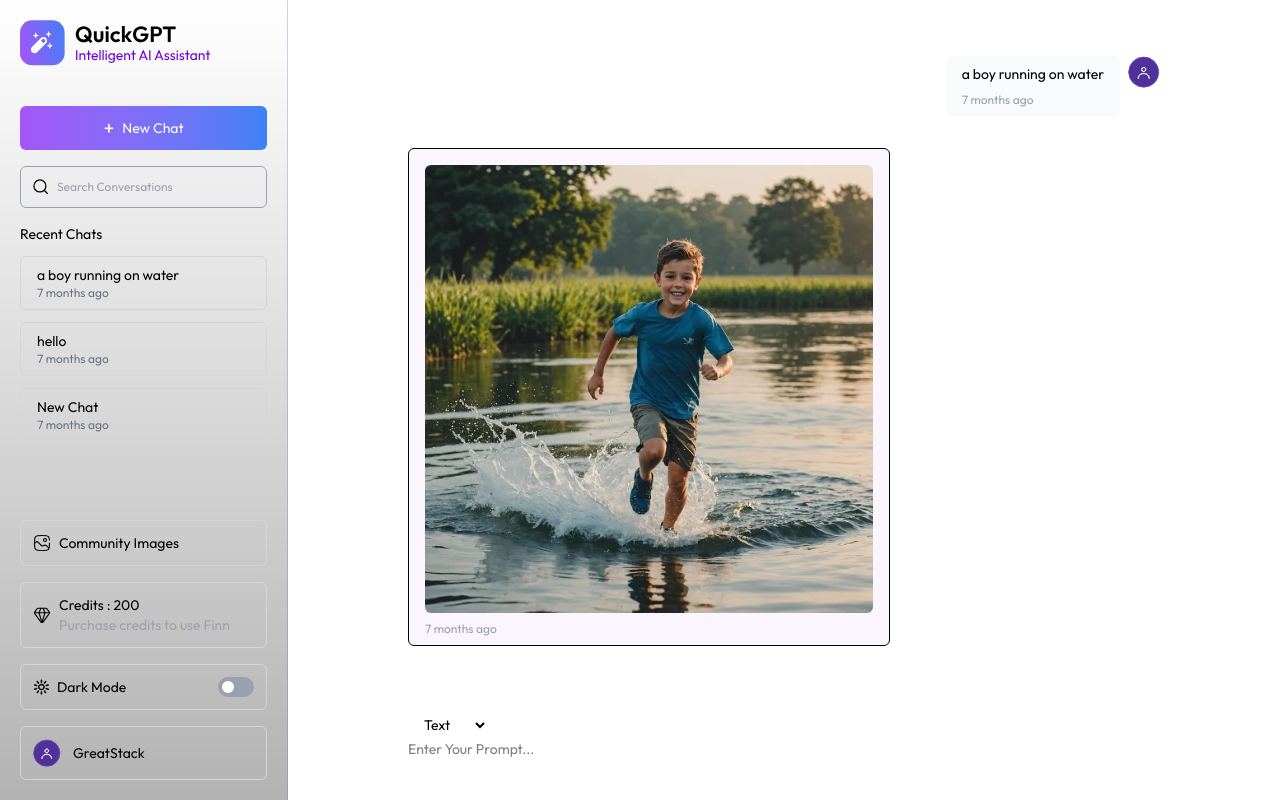
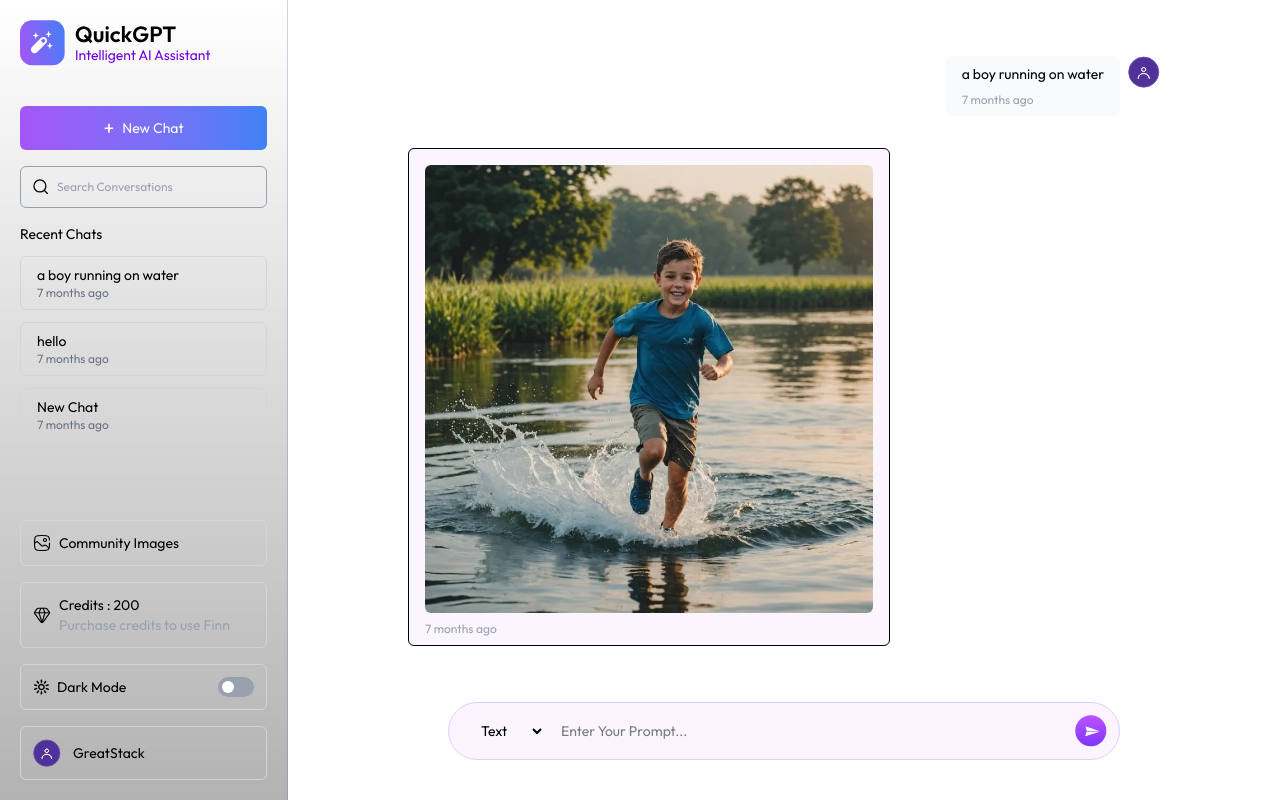
Before and after one commit to adil-aad/Finn, a React (Vite) app in the folder client/: page / in a window 1280 px wide. Built offline with nearby package versions, Linux system fonts and the light colour scheme.

Commit message:
Send Button for the Input Field

```diff
--- a/client/src/components/ChatBox.jsx
+++ b/client/src/components/ChatBox.jsx
@@ -54,13 +54,18 @@ const ChatBox = () => {
         </div>
 
         {/* prompt box*/}
-        <form action="">
+        <form onSubmit={onSubmit} className='bg-primary/20 dark:bg-[#583C79]/30 border border-primary
+        dark:border-[#80609F]/30 rounded-full w-full max-w-2xl p-3 pl-4 mx-auto flex gap-4 items-center'>
             <select onChange={(e)=>setMode(e.target.value)} value={mode} className='text-sm pl-3 pr-2 outline-none'>
                 <option className='dark:bg-purple-900' value="text">Text</option>
                 <option className='dark:bg-purple-900' value="image">Image</option>
             </select>
             <input onChange={(e)=>setPrompt(e.target.value)} value={prompt} type="text" placeholder='Enter Your Prompt...'
             className='flex-1 w-full text-sm outline-none' required/>
+            <button disabled={loading}>
+                <img src={loading ? assets.stop_icon : assets.send_icon} alt=""
+                className='w-8 cursor-pointer'/>
+            </button>
         </form>
     </div>
   )
```
